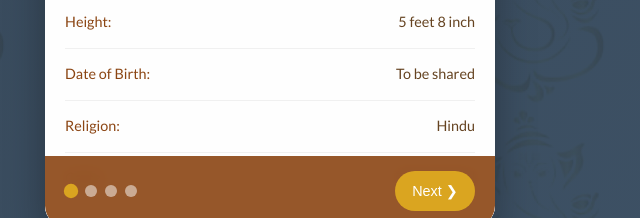
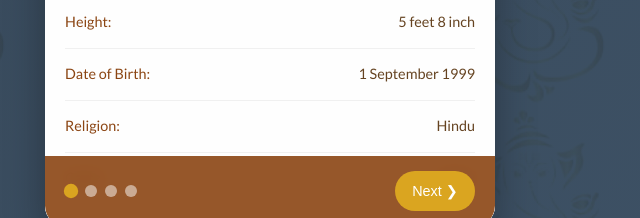
Before and after one commit to firewallcracker/proposal, a plain HTML site: page index.html in a window 1280 px wide. Both pictures are taken after a click on the button "View Profile". Shown: the part 494-712 px from the top of the page, 370-1010 px from the left. Drawn offline with nearby package versions, Linux system fonts and the light colour scheme.

Commit message:
Update DOB and caste information

```diff
--- a/index.html
+++ b/index.html
@@ -61,7 +61,7 @@
                             </div>
                             <div class="info-item">
                                 <span class="label">Date of Birth:</span>
-                                <span class="value">To be shared</span>
+                                <span class="value">1 September 1999</span>
                             </div>
                             <div class="info-item">
                                 <span class="label">Religion:</span>
@@ -69,7 +69,7 @@
                             </div>
                             <div class="info-item">
                                 <span class="label">Caste:</span>
-                                <span class="value">To be shared</span>
+                                <span class="value">Yadav</span>
                             </div>
                             <div class="info-item">
                                 <span class="label">Mother Tongue:</span>
```
